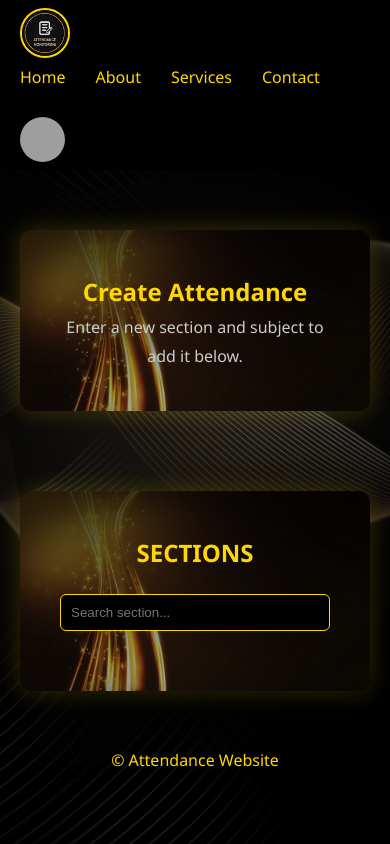
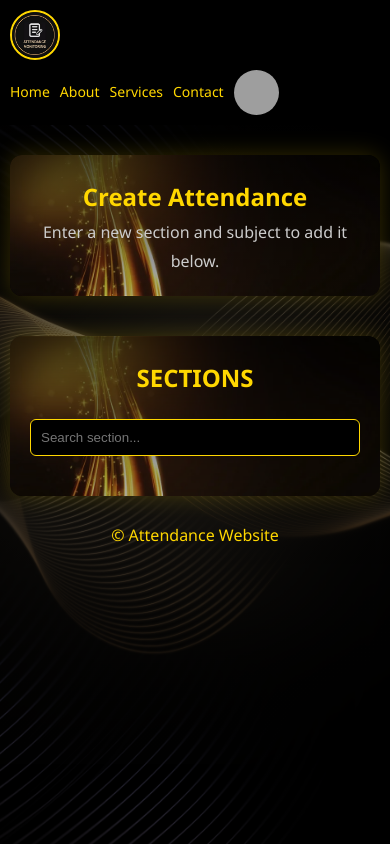
Before and after one commit to REY-NAVARRO/CPT12-WEBSITE-GROUP-5_CASSTRO_MENDEJA_NAVARRO, a PHP site: page /create.html in a window 390 px wide. Run offline with PHP 8.4, Linux system fonts and the light colour scheme; data that the repository does not hold is empty; grey boxes are pictures that could not be loaded.

Commit message:
mobile flexible

```diff
--- a/attendance.css
+++ b/attendance.css
@@ -150,8 +150,8 @@
     }
 
     .upload-img {
-      width: 30px;
-      height: 30px;
+      width: 25px;
+      height: 25px;
       object-fit: cover;
       border-radius: 50%;
       border: 2px solid gold;
--- a/create.css
+++ b/create.css
@@ -78,15 +78,32 @@
       header {
         flex-direction: column;
         align-items: flex-start;
+        padding: 10px;
       }
 
       .header-nav {
         margin-top: 10px;
         flex-wrap: wrap;
+        gap: 10px;
       }
 
       .header-nav a {
-        margin: 0 10px 10px 0;
+        margin: 0;
+        font-size: 14px;
+      }
+
+      .section-grid {
+        grid-template-columns: 1fr;
+      }
+
+      .section-card button {
+        display: block;
+        width: 100%;
+        margin: 5px 0;
+      }
+
+      #attendance-form {
+        padding: 0 10px;
       }
     }
 
--- a/style.css
+++ b/style.css
@@ -230,3 +230,37 @@
 #contact .main-content {
   text-align: left;
 }
+
+@media (max-width: 768px) {
+  header {
+    flex-direction: column;
+    padding: 10px;
+  }
+
+  .header-nav {
+    margin-top: 10px;
+  }
+
+  .header-nav a {
+    font-size: 14px;
+    margin-left: 10px;
+  }
+
+  .content-container {
+    padding: 10px;
+    margin: 20px auto;
+  }
+
+  .main-content {
+    padding: 20px;
+  }
+
+  .section-title {
+    font-size: 1.4rem;
+  }
+
+  .create-link {
+    font-size: 0.9rem;
+    padding: 10px 16px;
+  }
+}
```
Also changed, not shown: feedback.html (+16 -0 lines), user.css (+34 -0 lines).
